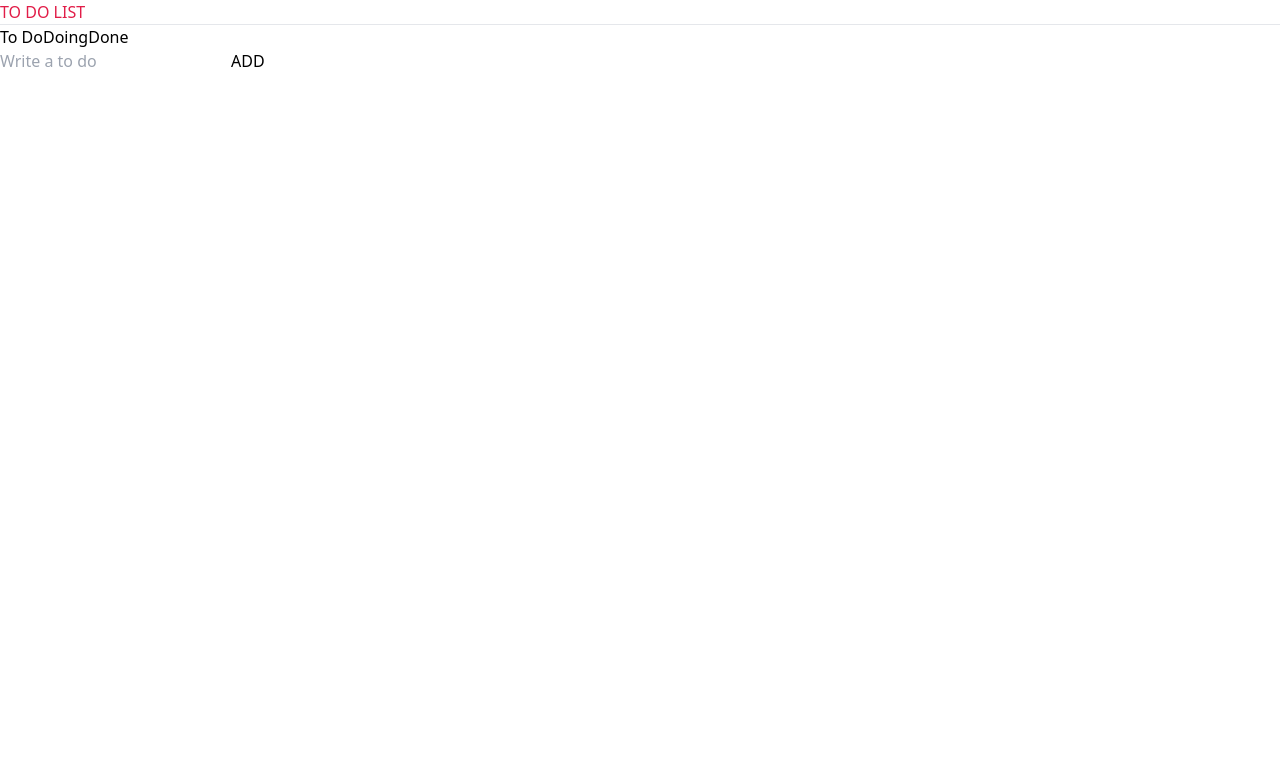
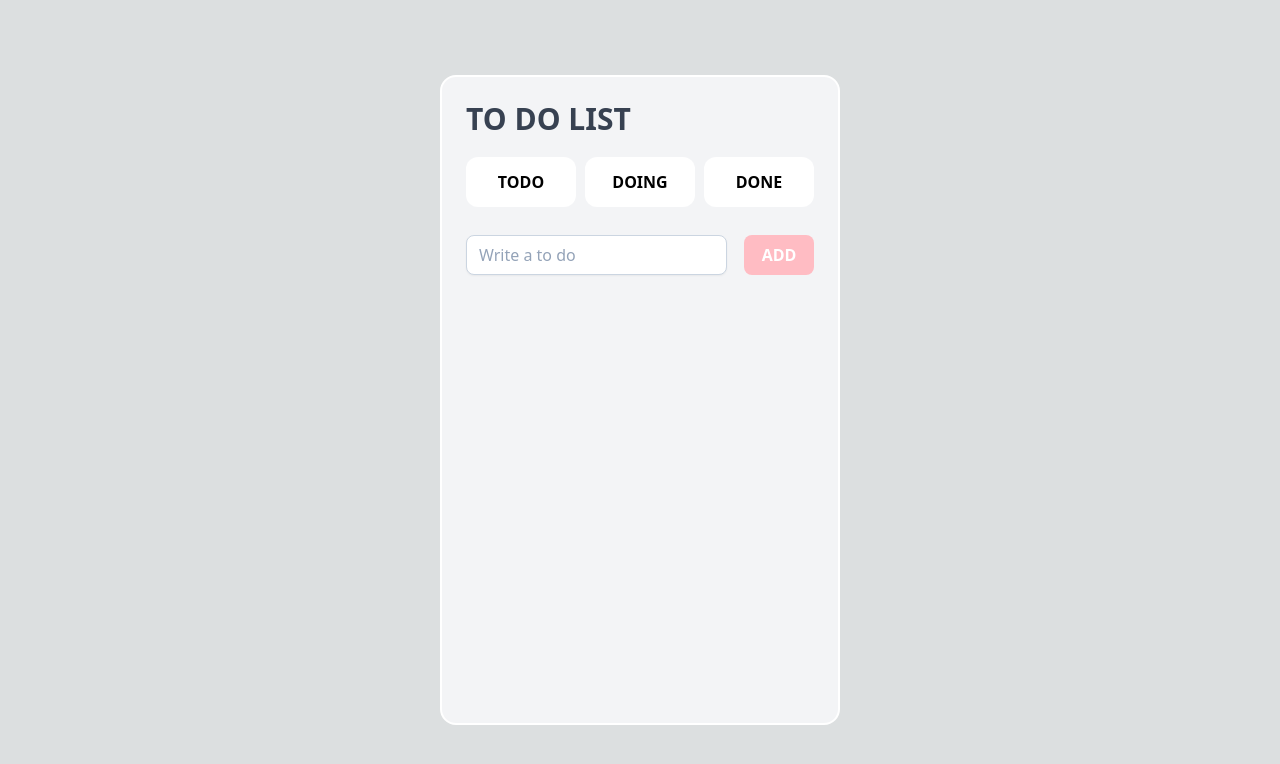
Before and after one commit to yesharry/todo, a React (Vite) app: page / in a window 1280 px wide. Shown: the top 764 px of the page. Built offline with nearby package versions, Linux system fonts and the light colour scheme.

Commit message:
Style: tailwind css

```diff
--- a/src/App.tsx
+++ b/src/App.tsx
@@ -1,11 +1,10 @@
 import ToDoList from "./components/ToDoList";
-// import "./main.css";
 
 function App() {
   return (
-    <>
+    <div className=" h-screen flex justify-center items-center bg-[#dcdfe0] ">
       <ToDoList />
-    </>
+    </div>
   );
 }
 
--- a/src/components/CreateToDo.tsx
+++ b/src/components/CreateToDo.tsx
@@ -21,16 +21,23 @@ const CreateToDo = () => {
       return;
     }
     setToDos((oldToDo) => [
-      { text: value, id: Date.now(), category: category },
+      { text: value, id: Date.now(), category },
       ...oldToDo,
     ]);
     setValue("");
   };
 
   return (
-    <form onSubmit={onSubmit}>
-      <input onChange={onChange} value={value} placeholder="Write a to do" />
-      <button>ADD</button>
+    <form onSubmit={onSubmit} className=" w-full flex justify-between pt-2">
+      <input
+        onChange={onChange}
+        value={value}
+        placeholder="Write a to do"
+        className=" w-3/4 h-[40px] rounded-lg p-3 border shadow-sm border-slate-300 placeholder-slate-400 focus:outline-none focus:border-blue-400 focus:border-[3px]"
+      />
+      <button className=" w-[70px] bg-[#ffbcc3] text-white rounded-lg font-bold">
+        ADD
+      </button>
     </form>
   );
 };
--- /dev/null
+++ b/src/components/HeadToDo.tsx
@@ -0,0 +1,40 @@
+import { useSetRecoilState } from "recoil";
+import { Categories, categoryState } from "../atoms";
+
+const HeadToDo = () => {
+  const setCategory = useSetRecoilState(categoryState);
+
+  const onClick = (event: React.MouseEvent<HTMLButtonElement>) => {
+    setCategory(event.currentTarget.value as any);
+  };
+  return (
+    <div className="pb-5">
+      <h1 className="text-3xl text-gray-700 font-bold pb-5">TO DO LIST</h1>
+      <div className=" flex justify-between">
+        <button
+          value={Categories.TO_DO}
+          onClick={onClick}
+          className=" w-[110px] h-[50px] bg-white hover:bg-[#96c9ff] hover:text-white focus:bg-[#65b0ff] focus:text-white rounded-xl font-bold "
+        >
+          TODO
+        </button>
+        <button
+          value={Categories.DOING}
+          onClick={onClick}
+          className=" w-[110px] h-[50px] bg-white hover:bg-[#96c9ff] hover:text-white rounded-xl font-bold "
+        >
+          DOING
+        </button>
+        <button
+          value={Categories.DONE}
+          onClick={onClick}
+          className=" w-[110px] h-[50px] bg-white hover:bg-[#96c9ff] hover:text-white rounded-xl font-bold "
+        >
+          DONE
+        </button>
+      </div>
+    </div>
+  );
+};
+
+export default HeadToDo;
--- a/src/components/ToDoList.tsx
+++ b/src/components/ToDoList.tsx
@@ -1,33 +1,16 @@
-import { useRecoilValue, useSetRecoilState } from "recoil";
+import { useRecoilValue } from "recoil";
 import CreateToDo from "./CreateToDo";
-import { Categories, categoryState, toDoSelector } from "../atoms";
+import { toDoSelector } from "../atoms";
 import ToDo from "./ToDo";
+import HeadToDo from "./HeadToDo";
 
 const ToDoList = () => {
   const toDos = useRecoilValue(toDoSelector);
-  const setCategory = useSetRecoilState(categoryState);
-
-  const onClick = (event: React.MouseEvent<HTMLButtonElement>) => {
-    setCategory(event.currentTarget.value as any);
-  };
 
   return (
-    <div>
-      <h1 className="text-rose-600">TO DO LIST</h1>
-      <hr />
-
-      <button value={Categories.TO_DO} onClick={onClick}>
-        To Do
-      </button>
-      <button value={Categories.DOING} onClick={onClick}>
-        Doing
-      </button>
-      <button value={Categories.DONE} onClick={onClick}>
-        Done
-      </button>
-
+    <div className="w-[400px] h-[650px] rounded-2xl bg-gray-100 border-2 border-white p-6">
+      <HeadToDo />
       <CreateToDo />
-
       {toDos.map((toDo) => (
         <ToDo key={toDo.id} {...toDo} />
       ))}
```
Also changed, not shown: 1 other file (tests, documents, lock files or other folders).
